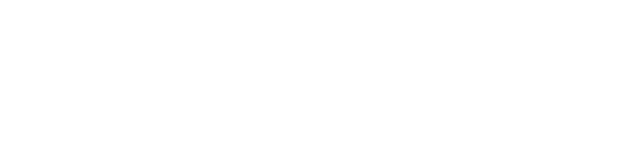
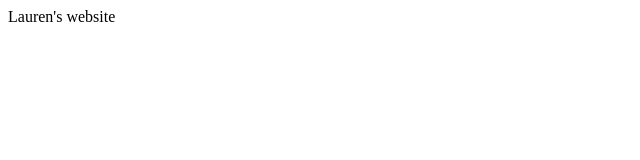
Before and after one commit to lauren-solberg/mediumtutorial2, a plain HTML site: page index.html in a window 1280 px wide. Shown: the whole page, without its empty margins (0-640 px from the left). Drawn offline with Linux system fonts and the light colour scheme.

Commit message:
are these commits working?

```diff
--- a/index.html
+++ b/index.html
@@ -2,3 +2,7 @@
     <meta name="viewport" content="width=device-width, initial-scale=1.0">
     <link rel="stylesheet" href="css/index.css">
 </head>
+
+<body>
+    Lauren's website
+</body>
```
